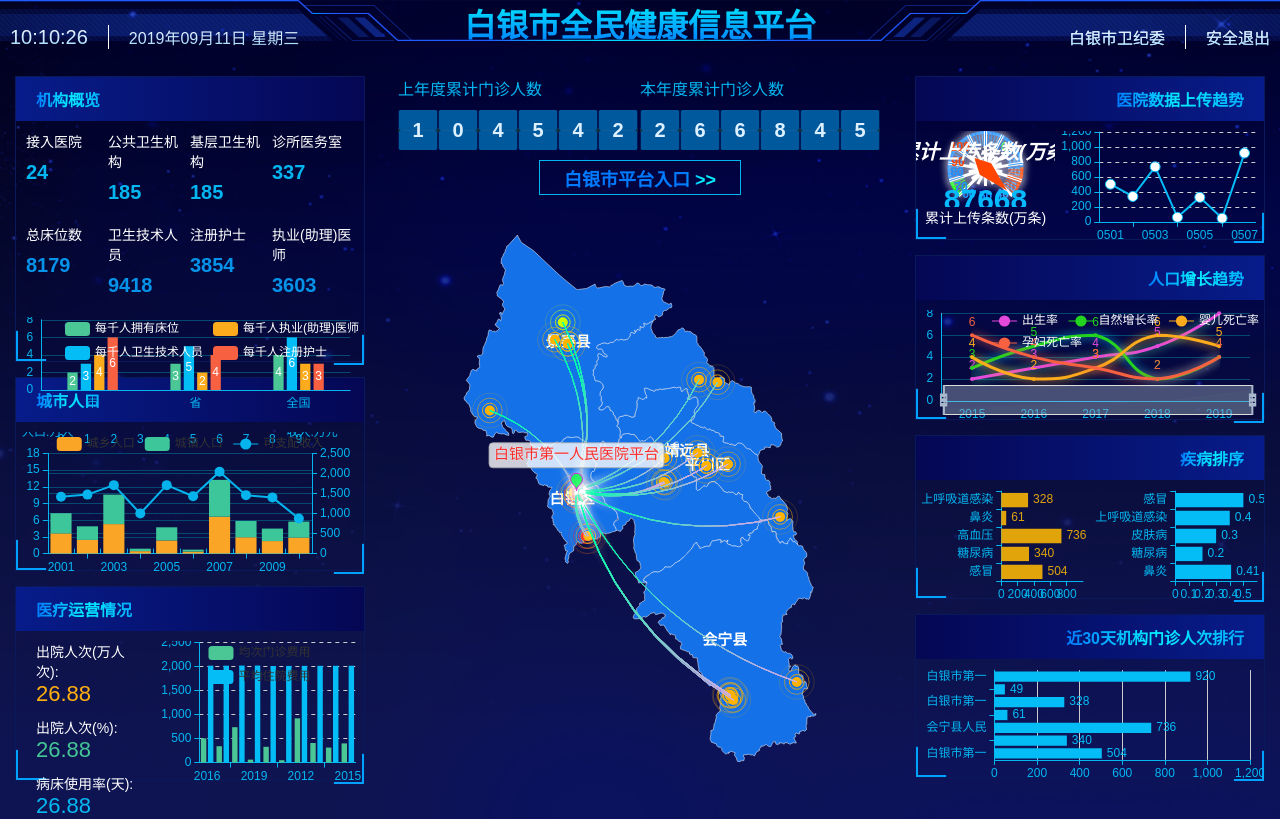
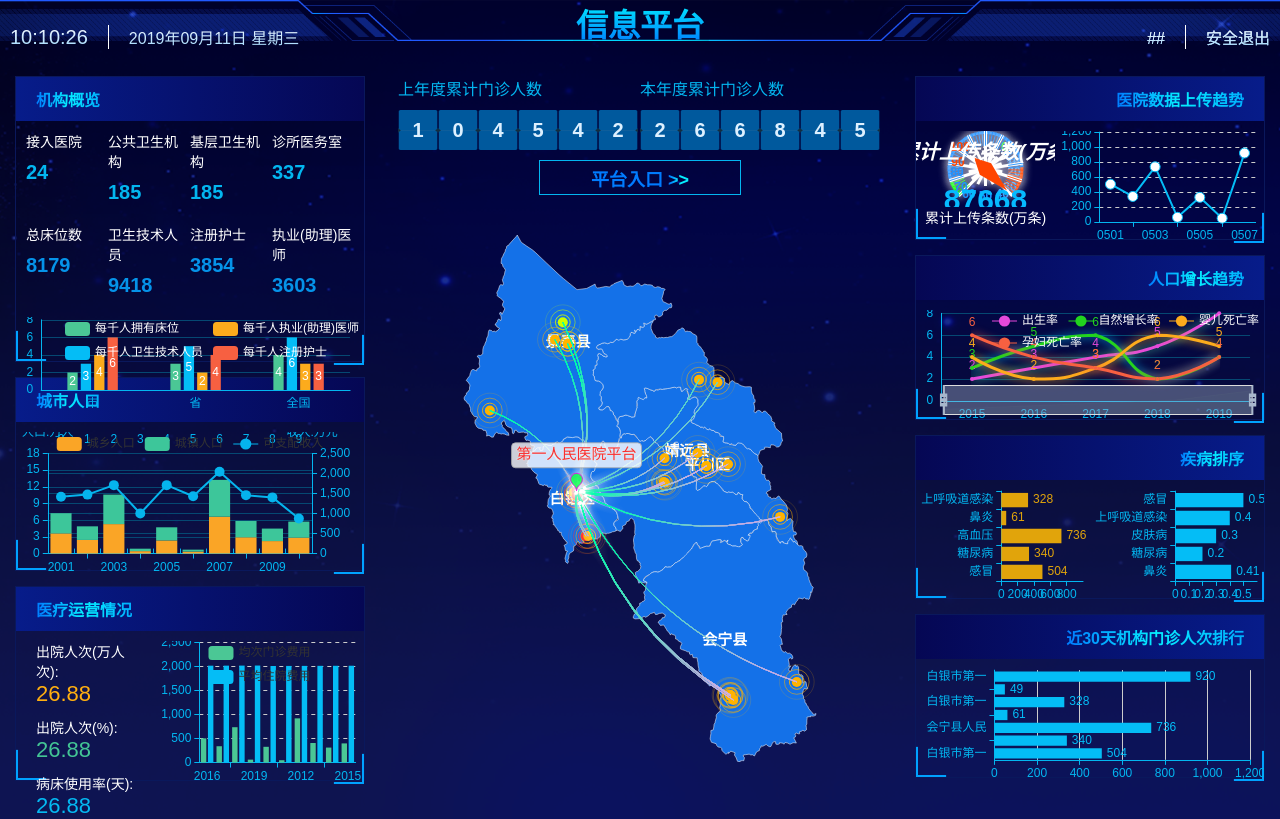
Before and after one commit to cizkey/large-screen-show, a website: page src/index.html in a window 1280 px wide. Drawn offline with Linux system fonts and the light colour scheme; files whose address does not match are found by name.

Commit message:
feat: delete the name

```diff
--- a/src/index.html
+++ b/src/index.html
@@ -16,10 +16,10 @@
             <div id="day" class="left_date left_text_gradient"></div>
         </div>
         <div class="header_center ">
-            <span class="center_text_gradient">白银市全民健康信息平台</span>
+            <span class="center_text_gradient">信息平台</span>
         </div>
         <div class="header_right left_text_gradient">
-            <div class="right_org left_text_gradient">白银市卫纪委</div>
+            <div class="right_org left_text_gradient">##</div>
             <div class="right_out left_text_gradient">安全退出</div>
         </div>
     </div>
@@ -117,7 +117,7 @@
             </div>
             <div class="center_bottom">
                 <div class="center_bottom_btn">
-                    <h1 class="bigTitle">白银市平台入口 >></h1>
+                    <h1 class="bigTitle">平台入口 >></h1>
                 </div>
                 <div class="map_echarts" id="map_echart">
                 </div>
--- a/src/js/loadMap.js
+++ b/src/js/loadMap.js
@@ -332,7 +332,7 @@ $(function() {
             ]
           },
           {
-            name: "白银市第一人民医院平台",
+            name: "湖南第一人民医院平台",
             type: "scatter",
             coordinateSystem: "geo",
             symbol: "pin",
@@ -350,7 +350,7 @@ $(function() {
                 fontWeight: 200,
                 borderWidth: 1,
                 borderRadius: 4,
-                formatter: ["{a|白银市第一人民医院平台}"].join("\n"),
+                formatter: ["{a|第一人民医院平台}"].join("\n"),
                 rich: {
                   a: {
                     align: "center",
@@ -372,7 +372,7 @@ $(function() {
                 fontWeight: 200,
                 borderWidth: 1,
                 borderRadius: 4,
-                formatter: ["{a|白银市第一人民医院平台}"].join("\n"),
+                formatter: ["{a|第一人民医院平台}"].join("\n"),
                 rich: {
                   a: {
                     align: "center",
@@ -398,7 +398,7 @@ $(function() {
             },
             data: [
               {
-                name: "白银市第一人民医院",
+                name: "第一人民医院",
                 value: [104.180903, 36.557772]
               }
             ]
```
